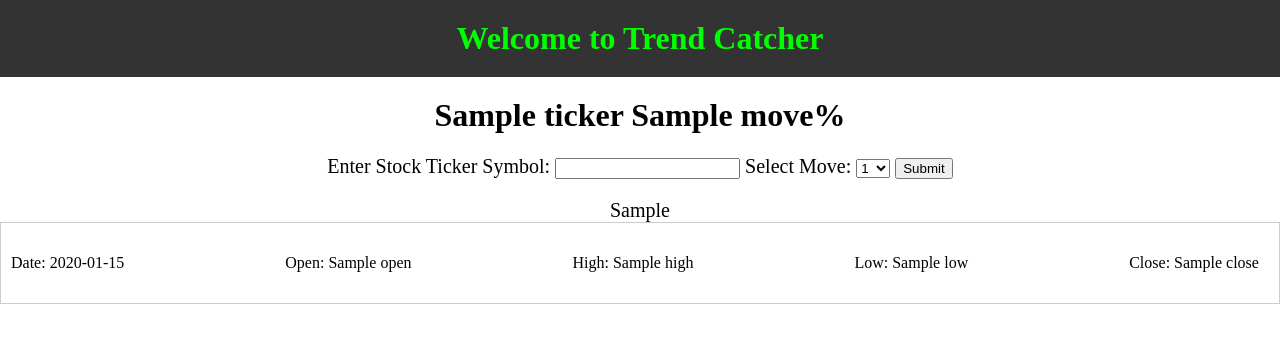
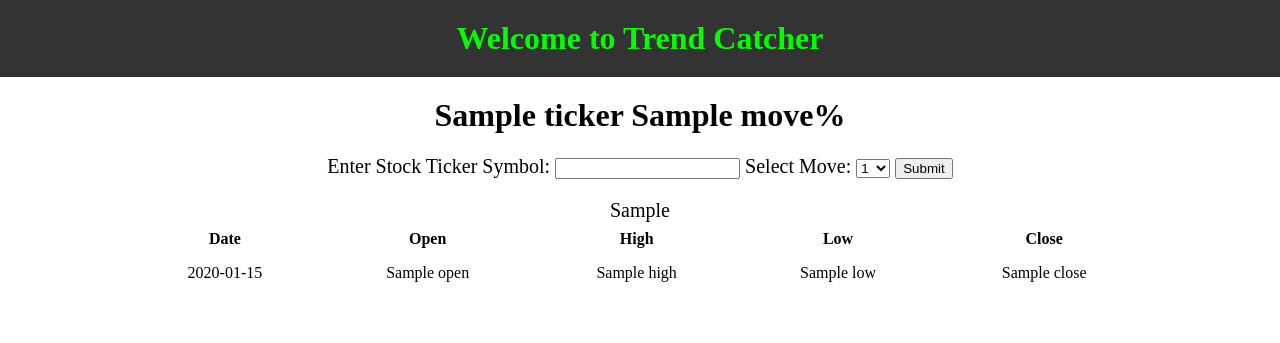
Before and after one commit to andyzheng679/TrendCatcherProject, a Spring app: template src/main/resources/templates/mainPage.html in a window 1280 px wide. Shown: the top 343 px of the page. Run offline with Thymeleaf, Linux system fonts and the light colour scheme; the template is opened without the code that fills it: most values are stand-ins (such as "Sample title", 1, 10 or a date in 2020); data that the repository does not hold is empty.

Commit message:
formatted filtered data display

```diff
--- a/src/main/resources/static/mainPage.css
+++ b/src/main/resources/static/mainPage.css
@@ -31,16 +31,21 @@ body {
     margin-top: 20px;
 }
 
-.stock-row {
-    margin-bottom: 20px;
-    border: 1px solid #ccc;
-    padding: 10px;
+
+
+
+table {
+    margin: 0 auto; /* Center the table horizontally */
+    border-collapse: collapse; /* Collapse table borders */
+    width: 80%; /* Set the width of the table */
 }
 
-.stock-info {
-    display: flex;
-    flex-direction: row;
-    justify-content: space-between;
-    margin: 5px 0;
-    padding-right: 10px; /* Adjust the space between each value */
+th, td {
+    padding: 8px; /* Add padding to table cells */
+    text-align: center; /* Center-align the content of table cells */
 }
+
+/* Style even rows with background color */
+tbody tr:nth-child(even) {
+    background-color: #f2f2f2;
+}
--- a/src/main/resources/templates/mainPage.html
+++ b/src/main/resources/templates/mainPage.html
@@ -37,15 +37,26 @@
 
 <div class = "avgMoveData" th:utext="${avgMoves}"></div>
 
-<div th:each="stockData : ${filteredData}" class="stock-row">
-    <div class="stock-info">
-        <p>Date: <span th:text="${stockData.date}"></span></p>
-        <p>Open: <span th:text="${stockData.open}"></span></p>
-        <p>High: <span th:text="${stockData.high}"></span></p>
-        <p>Low: <span th:text="${stockData.low}"></span></p>
-        <p>Close: <span th:text="${stockData.close}"></span></p>
-    </div>
-</div>
+<table>
+    <thead th:if="${not #lists.isEmpty(filteredData)}">
+    <tr>
+        <th>Date</th>
+        <th>Open</th>
+        <th>High</th>
+        <th>Low</th>
+        <th>Close</th>
+    </tr>
+    </thead>
+    <tbody>
+    <tr th:each="stockData : ${filteredData}">
+        <td th:text="${stockData.date}"></td>
+        <td th:text="${stockData.open}"></td>
+        <td th:text="${stockData.high}"></td>
+        <td th:text="${stockData.low}"></td>
+        <td th:text="${stockData.close}"></td>
+    </tr>
+    </tbody>
+</table>
 
 </body>
 </html>
```
